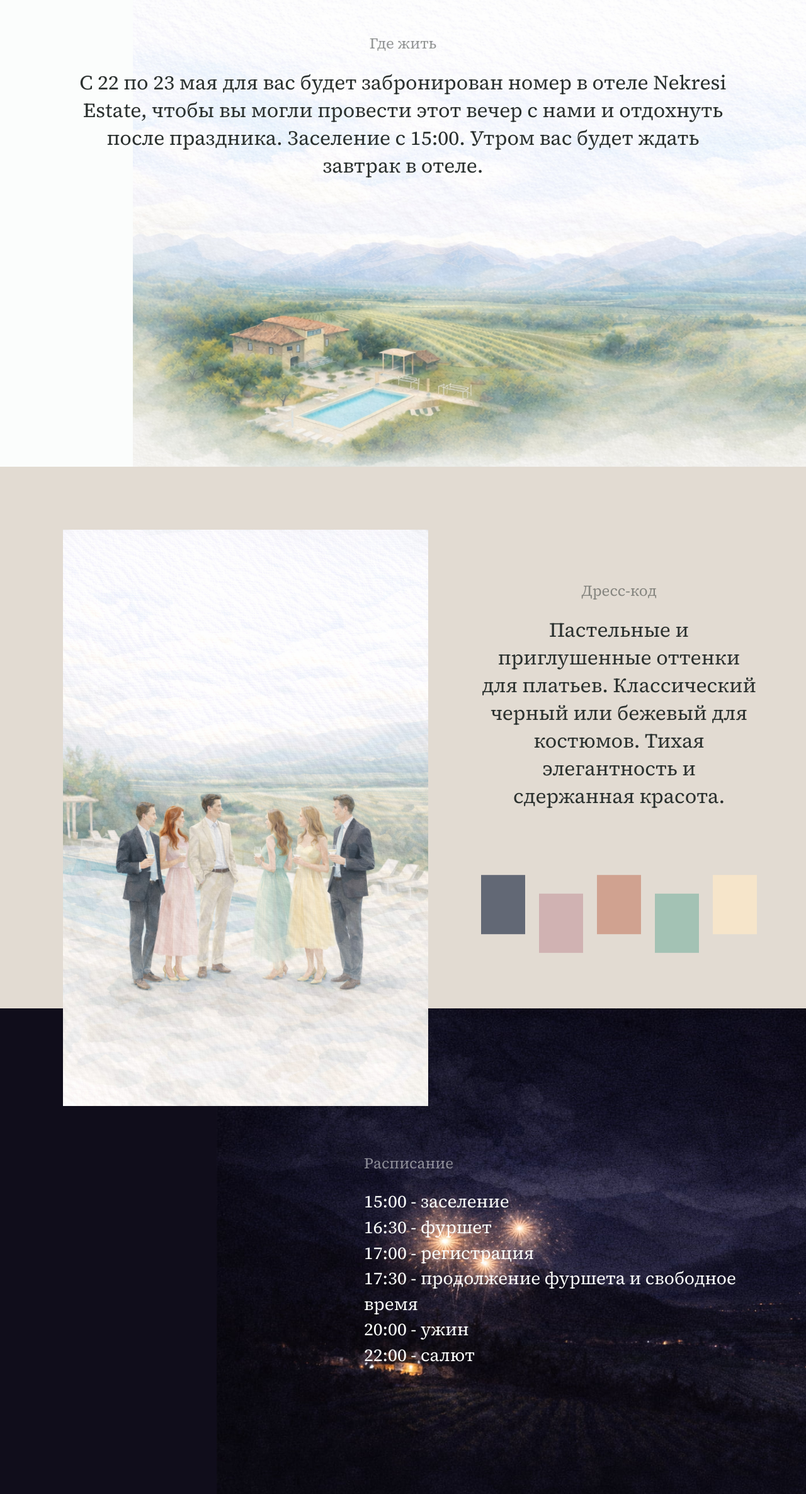
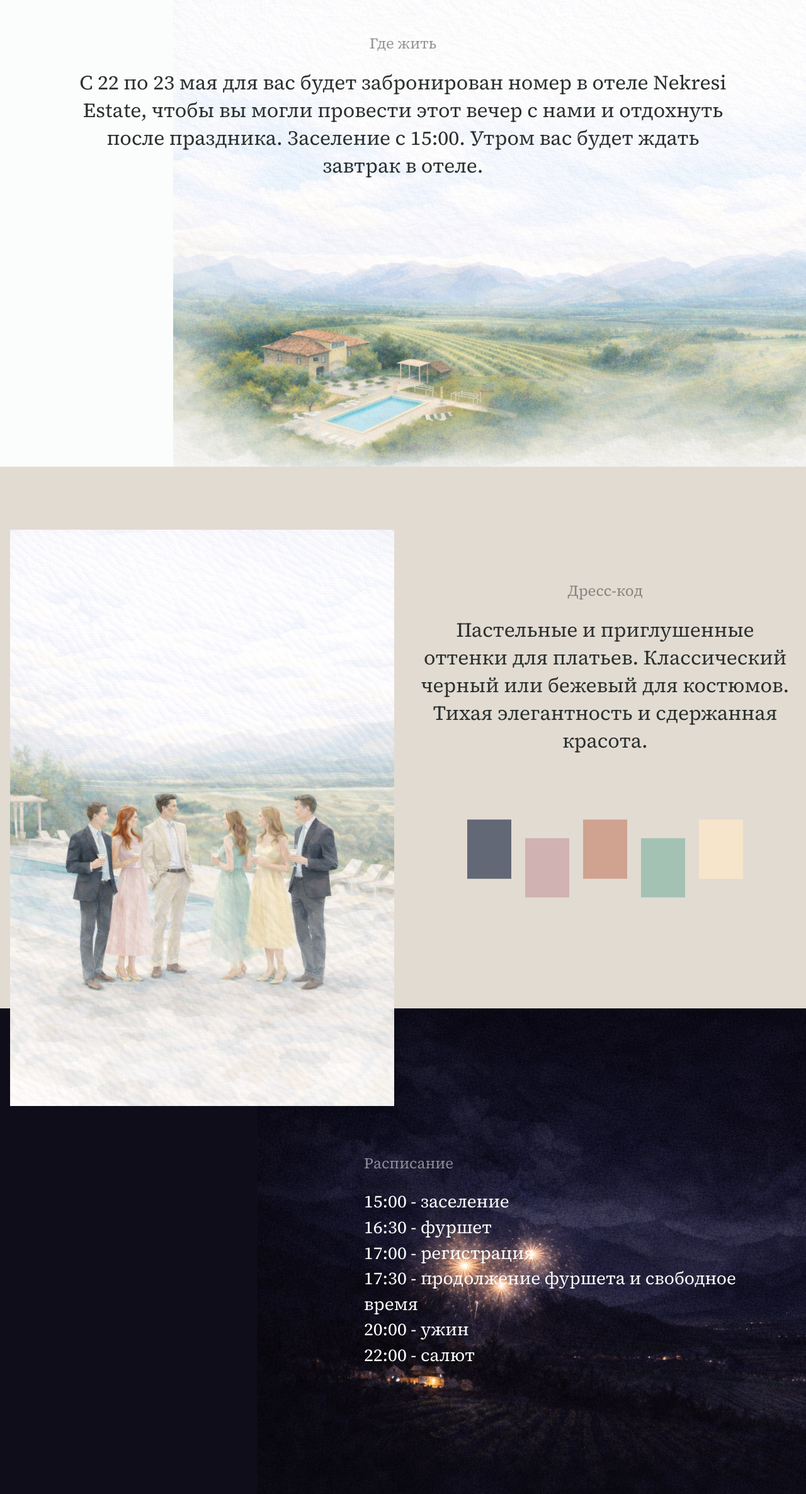
Before and after one commit to MaxDaniLOVE/wedding-story, a Next.js app: page /test/success in a window 1280 px wide. Shown: the part 3614-5986 px from the top of the page at 63% size. Built offline with nearby package versions, Linux system fonts and the light colour scheme.

Commit message:
Enhance responsive styles

```diff
--- a/components/Apartments/Apartments.module.scss
+++ b/components/Apartments/Apartments.module.scss
@@ -8,6 +8,7 @@
   padding-top: 111px;
   display: flex;
   justify-content: center;
+  background-color: var(--paper);
   div {
     h2 {
       opacity: 0.5;
@@ -15,10 +16,14 @@
     max-width: 1040px;
   }
 }
+@media (max-width: 1350px) {
+  .container {
+    background-position: calc(10% - var(--parallax-offset, 0px)) bottom;
+    background-size: cover;
+  }
+}
 @media (max-width: 1023px) {
   .container {
     padding: 53px 32px 0 32px;
-    background-size: cover;
-    background-position: calc(10% - var(--parallax-offset, 0px)) bottom;
   }
 }
--- a/components/DressCode/DressCode.module.scss
+++ b/components/DressCode/DressCode.module.scss
@@ -81,6 +81,14 @@
     transform: scale(1.05);
   }
 }
+@media (max-width: 1350px) {
+  .dressGrid {
+    gap: 32px;
+  }
+  .container {
+    padding: 0 16px;
+  }
+}
 @media (max-width: 1023px) {
   .dressGrid {
     flex-direction: column-reverse;
@@ -90,11 +98,9 @@
   .sectionDress {
     padding-top: 0;
     .blockImageWrapper {
-      max-width: 370px;
-      width: calc(100% - 32px);
-      height: auto;
       margin-bottom: -16px;
-      padding-top: 150%;
+      width: 483px;
+      height: 772px;
     }
     p {
       padding: 0 32px;
@@ -113,3 +119,13 @@
     }
   }
 }
+@media (max-width: 600px) {
+  .sectionDress {
+    .blockImageWrapper {
+      width: calc(100% - 32px);
+      max-height: 555px;
+      height: auto;
+      padding-top: 150%;
+    }
+  }
+}
--- a/components/MainBanner/MainBanner.module.scss
+++ b/components/MainBanner/MainBanner.module.scss
@@ -264,7 +264,24 @@
     font-weight: 400;
   }
 }
-
+@media (max-width: 1440px) {
+  .linksWrapper {
+    justify-content: flex-start;
+  }
+  .dateHeader {
+    margin: 0 24px;
+  }
+}
+@media (max-width: 1350px) {
+  .linksWrapper {
+    a {
+      font-size: 16px;
+    }
+  }
+  .topNav {
+    padding: 0 16px;
+  }
+}
 @media (max-width: 1023px) {
   .topNav {
     display: none;
@@ -284,6 +301,7 @@
     overflow: hidden;
     position: relative;
     margin-top: -57px;
+    background-size: cover;
     background-position: left calc(50% - var(--parallax-offset, 0px)) bottom 0%;
   }
   .date {
--- a/components/Schedule/Schedule.module.scss
+++ b/components/Schedule/Schedule.module.scss
@@ -36,11 +36,15 @@
 .section {
   position: relative;
 }
+@media (max-width: 1350px) {
+  .schedule {
+    background-size: cover;
+  }
+}
 @media (max-width: 1023px) {
   .schedule {
     padding: 0 58px;
     justify-content: flex-start;
-    background-size: cover;
     background-position: calc(10% - var(--parallax-offset, 0px)) bottom;
   }
   .scheduleContent {
--- a/components/pages/FormPage/FormPage.module.scss
+++ b/components/pages/FormPage/FormPage.module.scss
@@ -169,6 +169,7 @@
     align-items: center;
     justify-content: center;
     background-position: left calc(50% - var(--parallax-offset, 0px)) bottom 0%;
+    background-size: cover;
   }
   .story {
     position: relative;
--- a/components/pages/SuccessPage/SuccessPage.module.scss
+++ b/components/pages/SuccessPage/SuccessPage.module.scss
@@ -267,7 +267,7 @@
     border-top: 1px solid rgba(255, 255, 255, 0.2);
     justify-content: space-between;
     align-items: center;
-    padding: 39px 45px 54px 0;
+    padding: 39px 45px 54px 45px;
     max-width: 1200px;
     width: 100%;
   }
```
